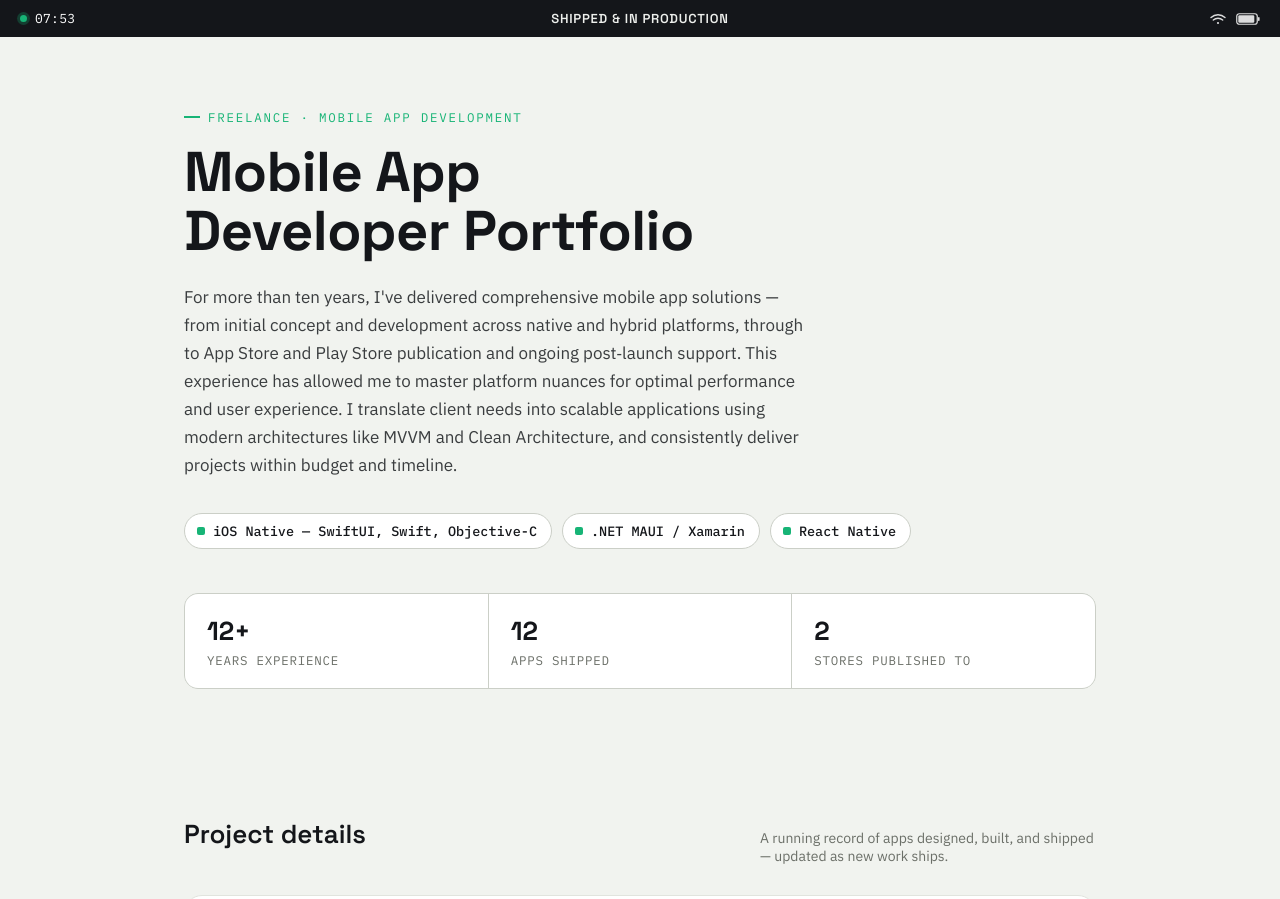
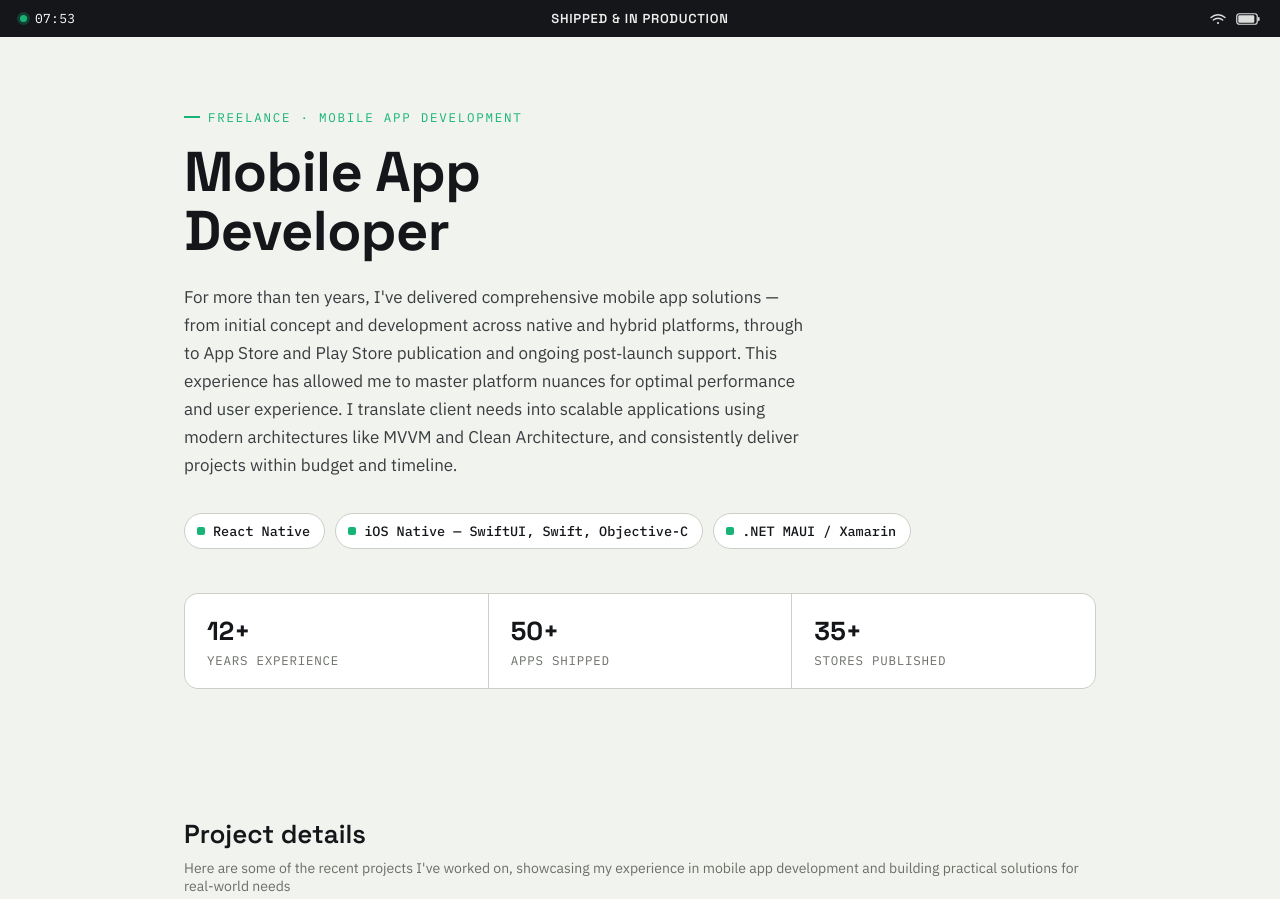
Before and after one commit to techsome555/Portfolio, a plain HTML site: page index.html in a window 1280 px wide. Shown: the top 899 px of the page. Drawn offline with Linux system fonts and the light colour scheme.

Commit message:
ui updated

```diff
--- a/index.html
+++ b/index.html
@@ -103,13 +103,12 @@
   /* ---------- section heading ---------- */
   .section-head{
     max-width:960px; margin:88px auto 30px; padding:0 24px;
-    display:flex; align-items:baseline; justify-content:space-between; gap:16px;
-    flex-wrap:wrap;
+    display:flex; flex-direction:column; align-items:flex-start; gap:8px;
   }
   .section-head h2{
     font-family:'Space Grotesk', sans-serif; font-weight:600; font-size:26px; margin:0;
   }
-  .section-head p{margin:0; color:var(--muted); font-size:14px; max-width:40ch;}
+  .section-head p{width:100%; max-width:none; margin:0; color:var(--muted); font-size:14px;}
 
   /* ---------- projects ---------- */
   #projects{max-width:960px; margin:0 auto; padding:0 24px 40px; display:flex; flex-direction:column; gap:22px;}
@@ -244,7 +243,7 @@
 
 <main class="hero">
   <div class="eyebrow">Freelance &middot; Mobile App Development</div>
-  <h1 class="title">Mobile App Developer Portfolio</h1>
+  <h1 class="title">Mobile App Developer</h1>
   <p class="lede" id="intro-text">
     For more than ten years, I've delivered comprehensive mobile app solutions &mdash; from initial concept
     and development across native and hybrid platforms, through to App Store and Play Store publication
@@ -254,21 +253,21 @@
     budget and timeline.
   </p>
   <div class="skills" id="skills-row">
+    <span class="skill-pill"><span class="sw"></span>React Native</span>
     <span class="skill-pill"><span class="sw"></span>iOS Native &mdash; SwiftUI, Swift, Objective-C</span>
     <span class="skill-pill"><span class="sw"></span>.NET MAUI / Xamarin</span>
-    <span class="skill-pill"><span class="sw"></span>React Native</span>
   </div>
 
   <div class="stats-row" id="stats-row">
     <div class="stat"><div class="n">12+</div><div class="l">Years Experience</div></div>
-    <div class="stat"><div class="n" id="stat-count">9</div><div class="l">Apps Shipped</div></div>
-    <div class="stat"><div class="n">2</div><div class="l">Stores Published To</div></div>
+    <div class="stat"><div class="n" id="stat-count">5</div><div class="l">Apps Shipped</div></div>
+    <div class="stat"><div class="n">35+</div><div class="l">Stores Published</div></div>
   </div>
 </main>
 
 <div class="section-head">
   <h2>Project details</h2>
-  <p>A running record of apps designed, built, and shipped &mdash; updated as new work ships.</p>
+  <p>Here are some of the recent projects I've worked on, showcasing my experience in mobile app development and building practical solutions for real-world needs</p>
 </div>
 
 <section id="projects"><!-- rendered by script at bottom --></section>
@@ -538,7 +537,7 @@
 
   function renderProjects(){
     const root = document.getElementById('projects');
-    document.getElementById('stat-count').textContent = PROJECTS.length;
+    document.getElementById('stat-count').textContent = '50+'; // PROJECTS.length;
     root.innerHTML = PROJECTS.map((p, i) => `
       <article class="card">
         <div class="card-top">
```
